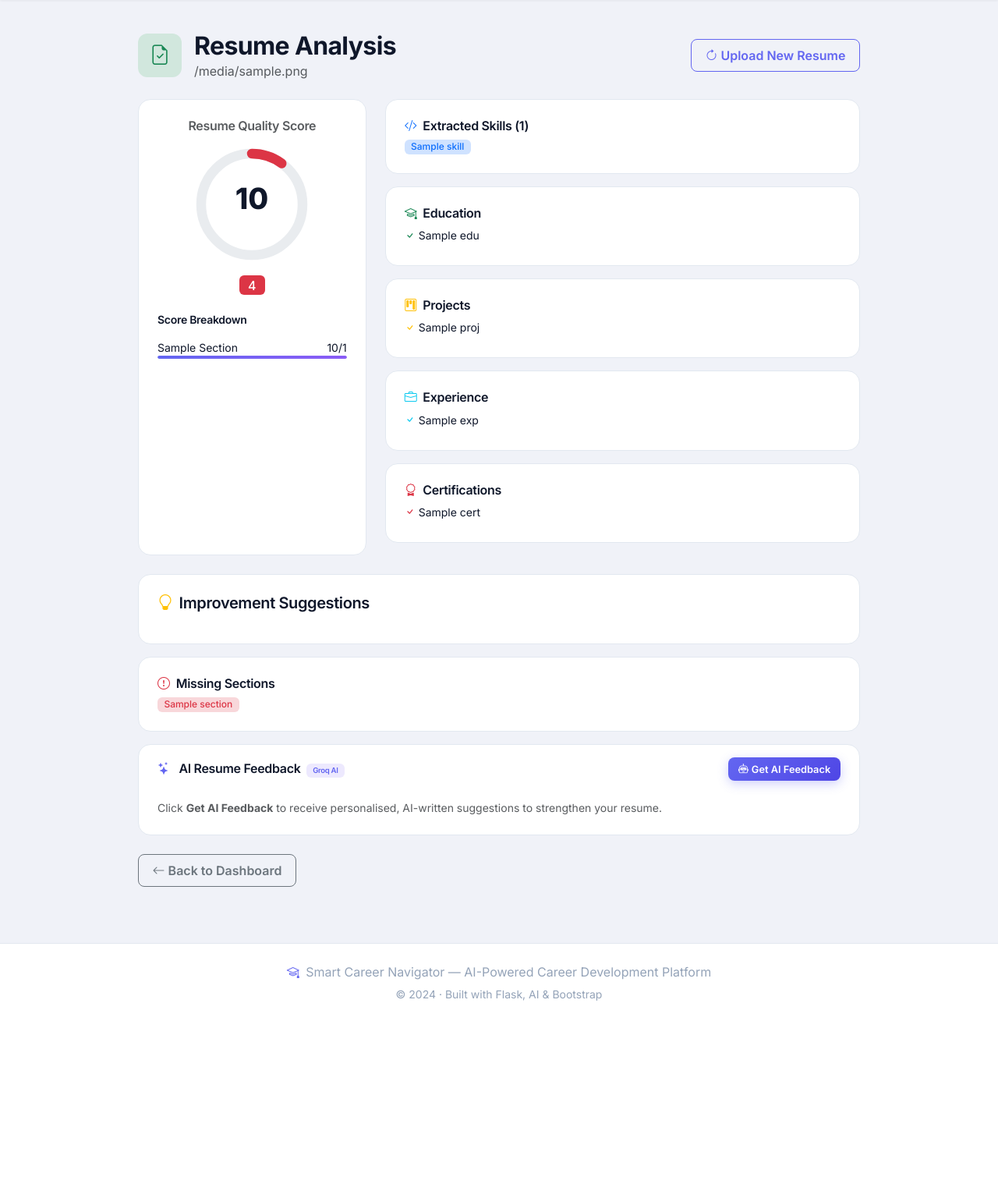
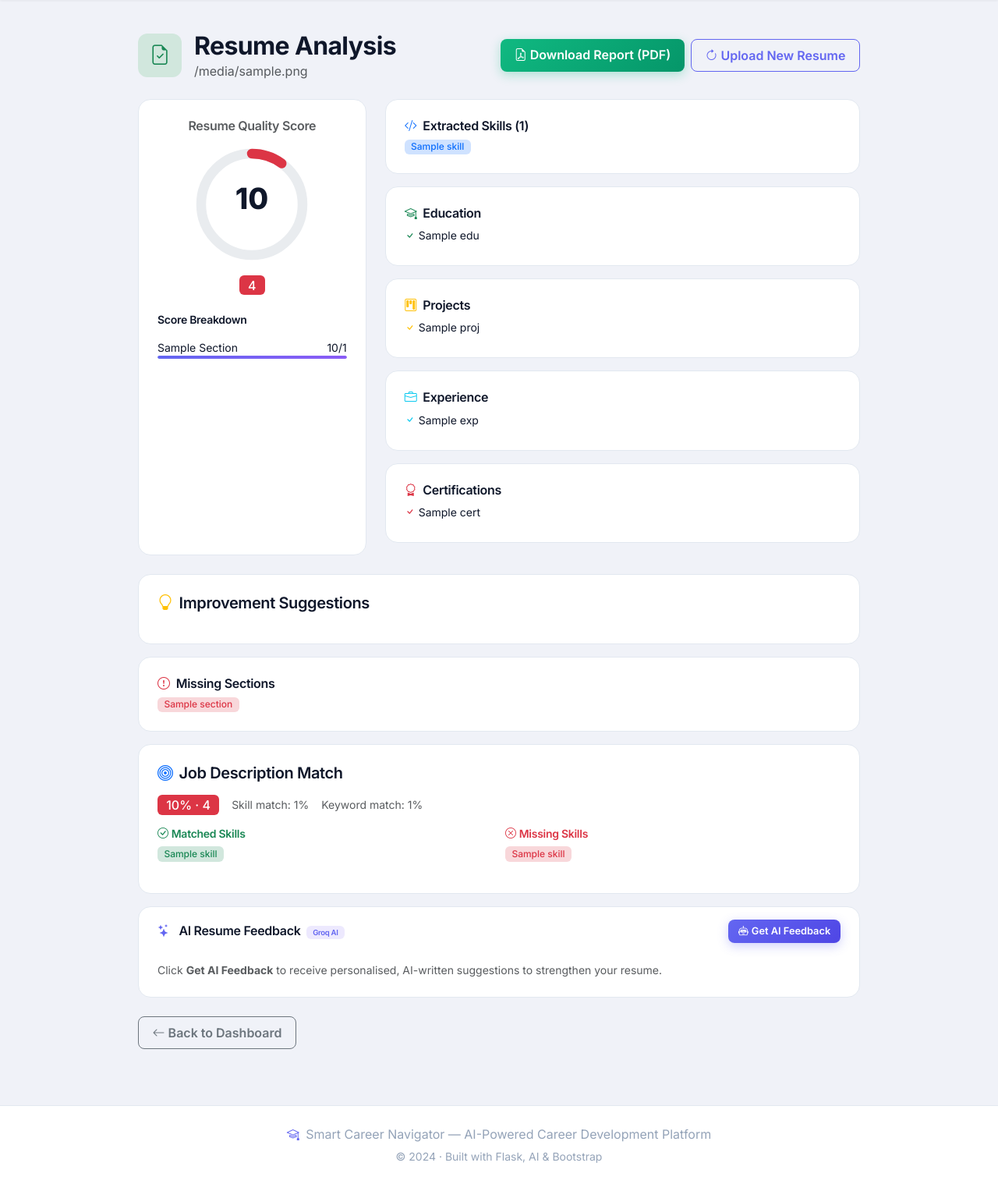
Before and after one commit to llenu119/Smart-Career-Navigator, a Flask app: template CSP/templates/resume_results.html in a window 1280 px wide. Shown: the part 66-1584 px from the top of the page at 78% size. Before the commit the page ends 1349 px from the top, so only its background shows below. Run offline with Flask 3, Linux system fonts and the light colour scheme; the template is opened without the code that fills it: most values are stand-ins (such as "Sample title", 1, 10 or a date in 2020); parts of the project's set-up code (start-up, migrations or seed data) failed here and were passed over; some libraries are stand-ins or nearby versions.

Commit message:
updated resume_results

```diff
--- a/CSP/templates/resume_results.html
+++ b/CSP/templates/resume_results.html
@@ -15,9 +15,14 @@ Career Navigator{% endblock %} {% block content %}
           <p class="text-muted mb-0">{{ resume.filename }}</p>
         </div>
       </div>
-      <a href="{{ url_for('resume.upload') }}" class="btn btn-outline-primary">
-        <i class="bi bi-arrow-clockwise me-1"></i>Upload New Resume
-      </a>
+      <div class="d-flex gap-2">
+        <a href="{{ url_for('resume.download') }}" class="btn btn-success">
+          <i class="bi bi-file-earmark-pdf me-1"></i>Download Report (PDF)
+        </a>
+        <a href="{{ url_for('resume.upload') }}" class="btn btn-outline-primary">
+          <i class="bi bi-arrow-clockwise me-1"></i>Upload New Resume
+        </a>
+      </div>
     </div>
 
     <div class="row g-4">
@@ -220,6 +225,72 @@ Career Navigator{% endblock %} {% block content %}
     </div>
     {% endif %}
 
+    <!-- ═══════ JOB DESCRIPTION MATCH ═══════ -->
+    {% if resume.jd_match %}
+    <div class="glass-card mt-3">
+      <div class="card-body p-4">
+        <h5 class="fw-600 mb-3">
+          <i class="bi bi-bullseye me-2 text-primary"></i>Job Description Match
+        </h5>
+        <div class="row g-3 align-items-center mb-3">
+          <div class="col-auto">
+            <span
+              class="badge fs-6 {% if resume.jd_match.match_score >= 75 %}bg-success{% elif resume.jd_match.match_score >= 50 %}bg-warning{% else %}bg-danger{% endif %}"
+            >
+              {{ resume.jd_match.match_score }}% &middot; {{ resume.jd_match.match_rating }}
+            </span>
+          </div>
+          {% if resume.jd_match.skill_match_percent is not none %}
+          <div class="col-auto small text-muted">
+            Skill match: {{ resume.jd_match.skill_match_percent }}%
+          </div>
+          {% endif %}
+          <div class="col-auto small text-muted">
+            Keyword match: {{ resume.jd_match.keyword_match_percent }}%
+          </div>
+        </div>
+
+        <div class="row g-3">
+          <div class="col-md-6">
+            <h6 class="fw-600 small text-success">
+              <i class="bi bi-check-circle me-1"></i>Matched Skills
+            </h6>
+            <div class="d-flex flex-wrap gap-1">
+              {% for skill in resume.jd_match.matched_skills %}
+              <span class="badge bg-success-subtle text-success">{{ skill }}</span>
+              {% else %}
+              <p class="text-muted small mb-0">No overlapping skills found</p>
+              {% endfor %}
+            </div>
+          </div>
+          <div class="col-md-6">
+            <h6 class="fw-600 small text-danger">
+              <i class="bi bi-x-circle me-1"></i>Missing Skills
+            </h6>
+            <div class="d-flex flex-wrap gap-1">
+              {% for skill in resume.jd_match.missing_skills %}
+              <span class="badge bg-danger-subtle text-danger">{{ skill }}</span>
+              {% else %}
+              <p class="text-muted small mb-0">None — great coverage!</p>
+              {% endfor %}
+            </div>
+          </div>
+        </div>
+
+        {% if resume.jd_match.suggestions %}
+        <div class="mt-3">
+          {% for tip in resume.jd_match.suggestions %}
+          <div class="alert alert-info d-flex align-items-start py-2" role="alert">
+            <i class="bi bi-lightbulb me-2 mt-1"></i>
+            <span class="small">{{ tip }}</span>
+          </div>
+          {% endfor %}
+        </div>
+        {% endif %}
+      </div>
+    </div>
+    {% endif %}
+
     <!-- ═══════ AI RESUME FEEDBACK (Groq) ═══════ -->
     <div class="glass-card mt-3">
       <div
@@ -280,6 +351,11 @@ Career Navigator{% endblock %} {% block content %}
               <ul id="aiATS" class="small ps-3 mb-0"></ul>
             </div>
           </div>
+          <p
+            id="aiJdFit"
+            class="small mt-3 mb-0 d-none"
+            style="border-left: 3px solid #198754; padding-left: 10px"
+          ></p>
         </div>
         <div
           id="aiFeedbackError"
@@ -336,6 +412,14 @@ Career Navigator{% endblock %} {% block content %}
       fillList("aiImprovements", data.improvements);
       fillList("aiATS", data.ats_tips);
 
+      const jdFitEl = document.getElementById("aiJdFit");
+      if (data.jd_fit) {
+        jdFitEl.innerHTML = "<strong>Fit for the target JD:</strong> " + data.jd_fit;
+        jdFitEl.classList.remove("d-none");
+      } else {
+        jdFitEl.classList.add("d-none");
+      }
+
       document.getElementById("aiFeedbackOutput").classList.remove("d-none");
     } catch (e) {
       document.getElementById("aiFeedbackLoading").classList.add("d-none");
```
